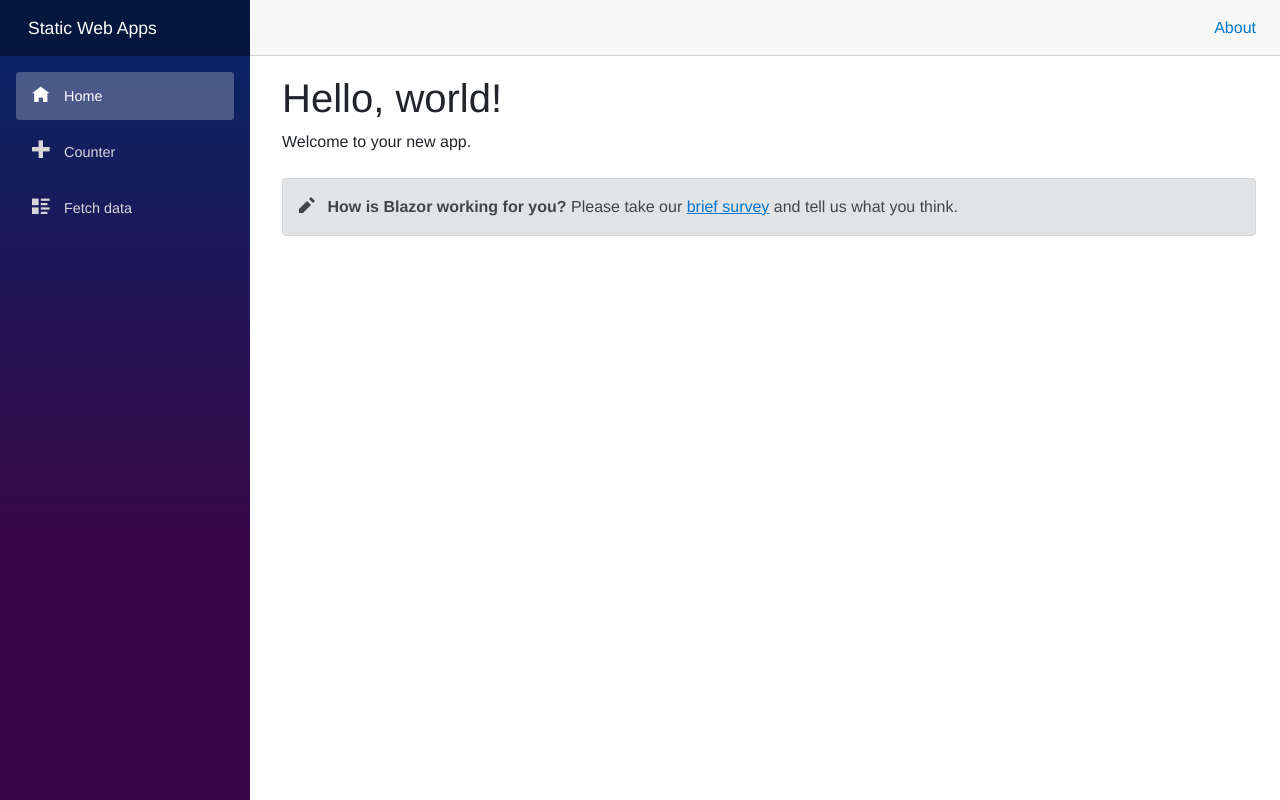
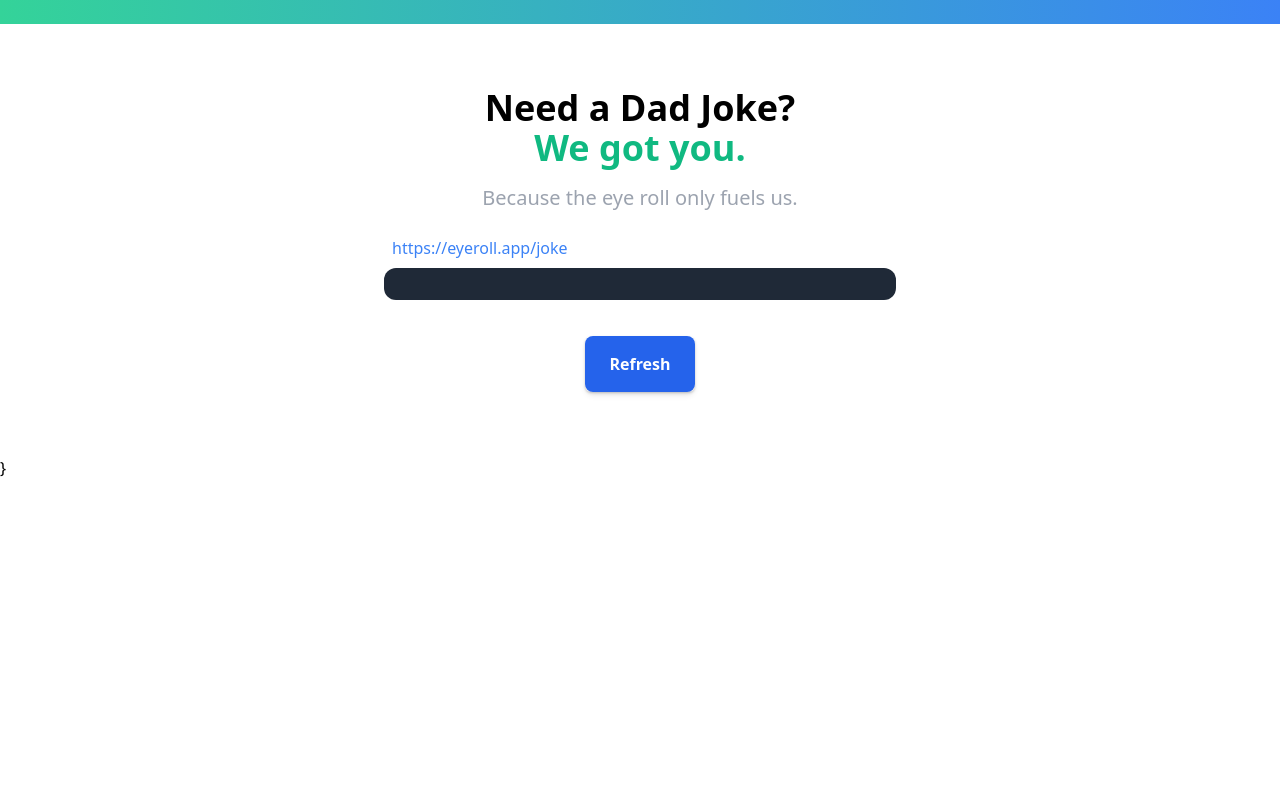
Before and after one commit to caseydierking/Eyeroll, an ASP.NET Core app: page / in a window 1280 px wide. Run offline with ASP.NET Core 8, Linux system fonts and the light colour scheme; data that the repository does not hold is empty; style sheets or scripts are compiled from the project's sources.

Commit message:
wip - random joke

```diff
--- a/Client/Pages/Index.razor
+++ b/Client/Pages/Index.razor
@@ -1,9 +1,82 @@
 @page "/"
+@using BlazorApp.Shared
+@inject HttpClient Http
+<div class="bg-gradient-to-r from-green-400 to-blue-500 ... h-6"></div>
+                <div class="bg-white dark:bg-gray-800 ">
+                    <div class="text-center max-w-xl mx-auto py-12 px-4 sm:px-6 lg:py-16 lg:px-8 z-20">
+                        <h2 class="text-3xl font-extrabold text-black dark:text-white sm:text-4xl">
+                            <span class="block">
+                                Need a Dad Joke?
+                            </span>
+                            <span class="block text-green-500">
+                                We got you.
+                            </span>
+                        </h2>
+                        <p class="text-xl mt-4 max-w-md mx-auto text-gray-400">
+                            Because the eye roll only fuels us.
+                        </p>
 
-<PageTitle>Index</PageTitle>
+                        <div class="mt-6 flex justify-between">
+                            <div class="text-left text-blue-500 hover:text-blue-800 px-2"><a href="https://eyeroll.app/joke">https://eyeroll.app/joke</a></div>
+<!--                            <div class="text-right text-blue-500 hover:text-blue-800 px-2"><button onclick="copyText()">Copy</button> </div>-->
+                        </div>
 
-<h1>Hello, world!</h1>
+                        <div class="mb-6 mt-2 rounded-xl overflow-hidden bg-gray-800">
+                            <div id="joke" class="text-gray-100 py-4 px-6">@randomJoke.Joke1</div>
+                        </div>
+                        <div class="lg:mt-0 lg:flex-shrink-0">
+                            <div class="mt-3 inline-flex rounded-md shadow">
+                                <button type="button" @onclick="IncrementCount" class="py-4 px-6 bg-blue-600 hover:bg-blue-700 focus:ring-blue-500 focus:ring-offset-blue-200 text-white w-full transition ease-in duration-200 text-center text-base font-semibold shadow-md focus:outline-none focus:ring-2 focus:ring-offset-2  rounded-lg ">
+                                    Refresh
+                                </button>
+                            </div>
+                        </div>
+                    </div>
+                </div>
 
-Welcome to your new app.
 
-<SurveyPrompt Title="How is Blazor working for you?" />
+@code {
+
+
+    private Joke randomJoke = new Joke();
+
+
+    public partial class Joke
+    {
+        public int Id { get; set; }
+        public string Joke1 { get; set; }
+    }
+
+    protected override async Task OnInitializedAsync()
+    {
+        try
+        {
+            randomJoke = await Http.GetFromJsonAsync<Joke>("/api/GetJoke");
+        }
+        catch (Exception ex)
+        {
+            Console.WriteLine(ex.ToString());
+        }
+    }
+
+    private void IncrementCount()
+    {
+         GetJoke();
+    }
+
+
+
+    private async void GetJoke()
+    {
+         try
+        {
+            randomJoke = await Http.GetFromJsonAsync<Joke>("/api/GetJoke");
+        }
+        catch (Exception ex)
+        {
+            Console.WriteLine(ex.ToString());
+        }
+    }
+    }
+
+}
--- /dev/null
+++ b/Client/Shared/MainLayout - Copy.razor
@@ -0,0 +1,17 @@
+@inherits LayoutComponentBase
+
+<div class="page">
+    <div class="sidebar">
+        <NavMenu />
+    </div>
+
+    <main>
+        <div class="top-row px-4">
+            <a href="https://docs.microsoft.com/aspnet/" target="_blank">About</a>
+        </div>
+
+        <article class="content px-4">
+            @Body
+        </article>
+    </main>
+</div>
--- /dev/null
+++ b/Client/Shared/MainLayout - Copy.razor.css
@@ -0,0 +1,81 @@
+.page {
+    position: relative;
+    display: flex;
+    flex-direction: column;
+}
+
+main {
+    flex: 1;
+}
+
+.sidebar {
+    background-image: linear-gradient(180deg, rgb(5, 39, 103) 0%, #3a0647 70%);
+}
+
+.top-row {
+    background-color: #f7f7f7;
+    border-bottom: 1px solid #d6d5d5;
+    justify-content: flex-end;
+    height: 3.5rem;
+    display: flex;
+    align-items: center;
+}
+
+    .top-row ::deep a, .top-row ::deep .btn-link {
+        white-space: nowrap;
+        margin-left: 1.5rem;
+        text-decoration: none;
+    }
+
+    .top-row ::deep a:hover, .top-row ::deep .btn-link:hover {
+        text-decoration: underline;
+    }
+
+    .top-row ::deep a:first-child {
+        overflow: hidden;
+        text-overflow: ellipsis;
+    }
+
+@media (max-width: 640.98px) {
+    .top-row:not(.auth) {
+        display: none;
+    }
+
+    .top-row.auth {
+        justify-content: space-between;
+    }
+
+    .top-row ::deep a, .top-row ::deep .btn-link {
+        margin-left: 0;
+    }
+}
+
+@media (min-width: 641px) {
+    .page {
+        flex-direction: row;
+    }
+
+    .sidebar {
+        width: 250px;
+        height: 100vh;
+        position: sticky;
+        top: 0;
+    }
+
+    .top-row {
+        position: sticky;
+        top: 0;
+        z-index: 1;
+    }
+
+    .top-row.auth ::deep a:first-child {
+        flex: 1;
+        text-align: right;
+        width: 0;
+    }
+
+    .top-row, article {
+        padding-left: 2rem !important;
+        padding-right: 1.5rem !important;
+    }
+}
--- a/Client/Shared/MainLayout.razor
+++ b/Client/Shared/MainLayout.razor
@@ -1,17 +1,3 @@
 @inherits LayoutComponentBase
 
-<div class="page">
-    <div class="sidebar">
-        <NavMenu />
-    </div>
-
-    <main>
-        <div class="top-row px-4">
-            <a href="https://docs.microsoft.com/aspnet/" target="_blank">About</a>
-        </div>
-
-        <article class="content px-4">
-            @Body
-        </article>
-    </main>
-</div>
+@Body
--- /dev/null
+++ b/Client/Shared/NavMenu - Copy.razor.css
@@ -0,0 +1,62 @@
+.navbar-toggler {
+    background-color: rgba(255, 255, 255, 0.1);
+}
+
+.top-row {
+    height: 3.5rem;
+    background-color: rgba(0,0,0,0.4);
+}
+
+.navbar-brand {
+    font-size: 1.1rem;
+}
+
+.oi {
+    width: 2rem;
+    font-size: 1.1rem;
+    vertical-align: text-top;
+    top: -2px;
+}
+
+.nav-item {
+    font-size: 0.9rem;
+    padding-bottom: 0.5rem;
+}
+
+    .nav-item:first-of-type {
+        padding-top: 1rem;
+    }
+
+    .nav-item:last-of-type {
+        padding-bottom: 1rem;
+    }
+
+    .nav-item ::deep a {
+        color: #d7d7d7;
+        border-radius: 4px;
+        height: 3rem;
+        display: flex;
+        align-items: center;
+        line-height: 3rem;
+    }
+
+.nav-item ::deep a.active {
+    background-color: rgba(255,255,255,0.25);
+    color: white;
+}
+
+.nav-item ::deep a:hover {
+    background-color: rgba(255,255,255,0.1);
+    color: white;
+}
+
+@media (min-width: 641px) {
+    .navbar-toggler {
+        display: none;
+    }
+
+    .collapse {
+        /* Never collapse the sidebar for wide screens */
+        display: block;
+    }
+}
--- a/Client/wwwroot/index.html
+++ b/Client/wwwroot/index.html
@@ -6,9 +6,11 @@
     <meta name="viewport" content="width=device-width, initial-scale=1.0" />
     <title>Azure Static Web Apps Blazor Sample</title>
     <base href="/" />
-    <link href="css/bootstrap/bootstrap.min.css" rel="stylesheet" />
+
     <link href="css/app.css" rel="stylesheet" />
     <link href="Client.styles.css" rel="stylesheet" />
+    <link href="https://unpkg.com/tailwindcss@^2/dist/tailwind.min.css" rel="stylesheet" />
+
 </head>
 
 <body>
```
Also changed, not shown: Api/JokeFunction.cs (+31 -4 lines), Client/Shared/NavMenu - Copy.razor (added, +39 -0 lines), Client/Client.csproj.
